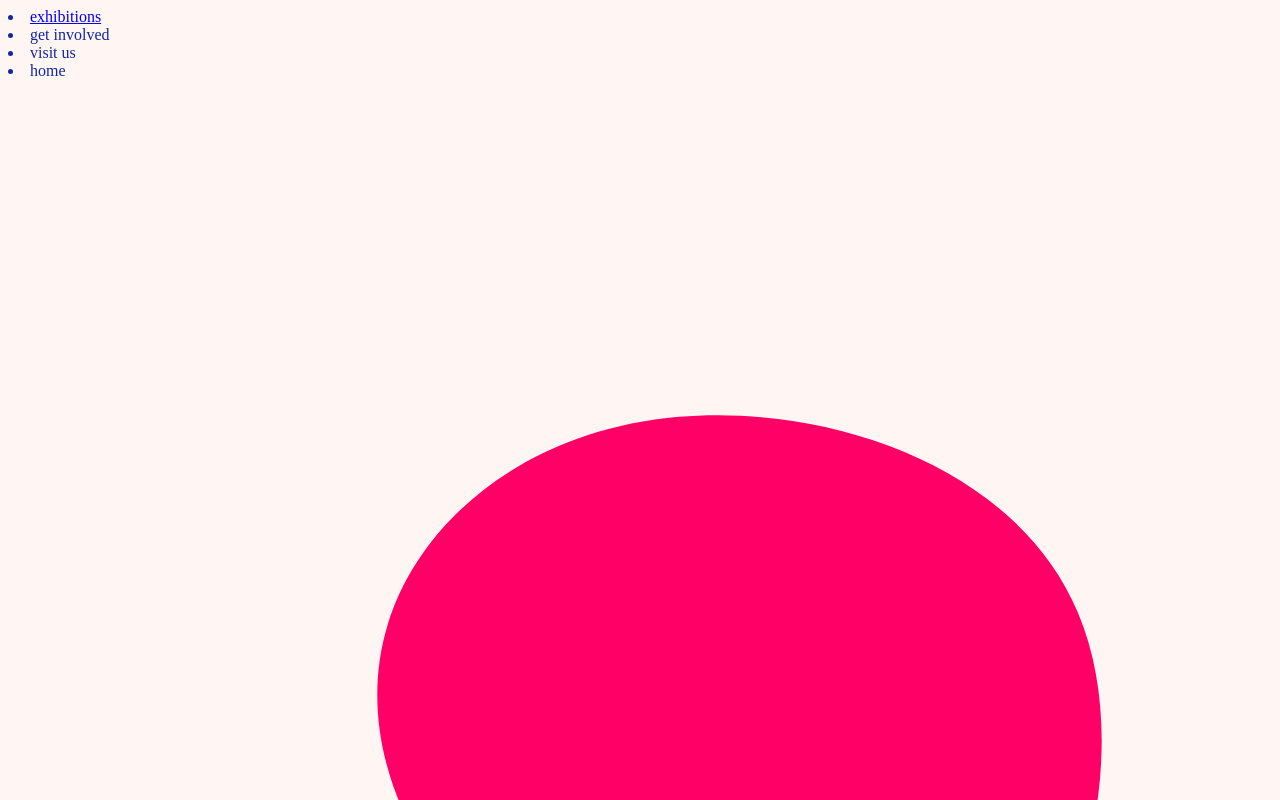
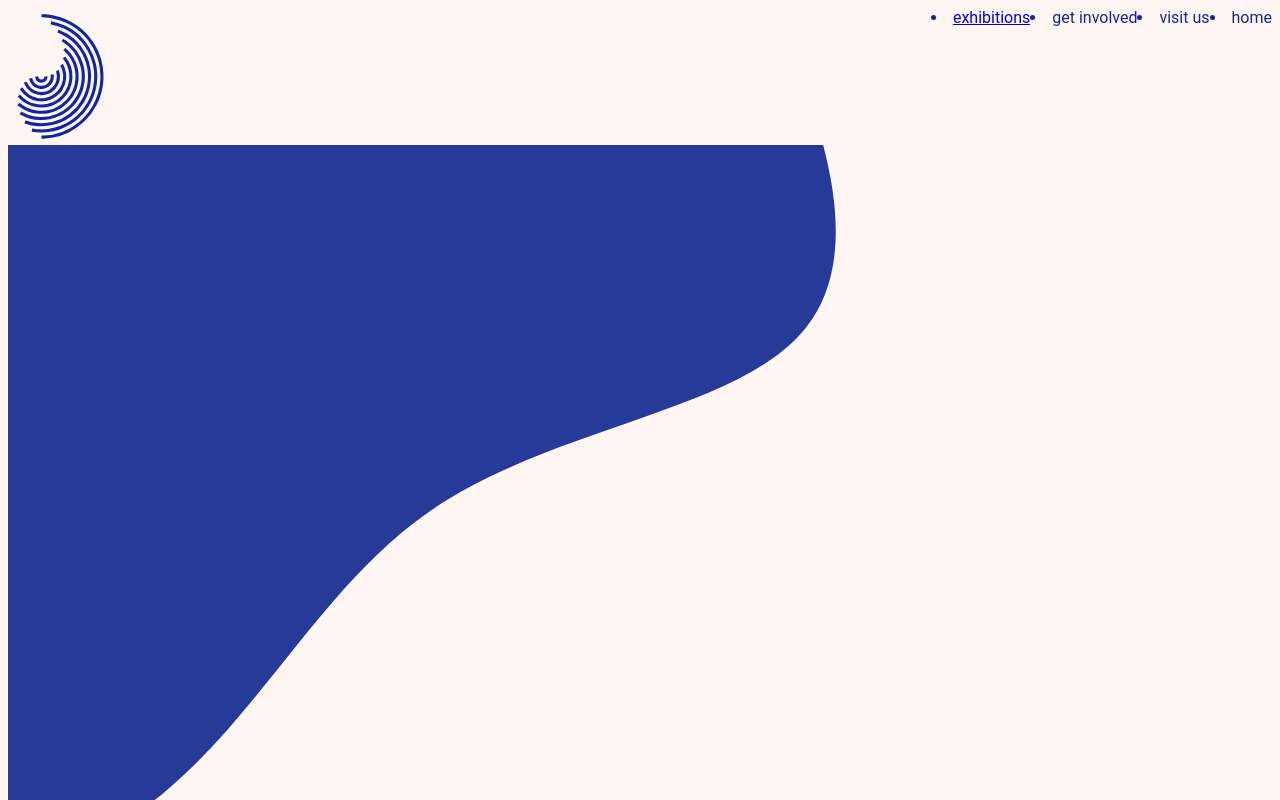
Before and after one commit to NalediF/CSM_semesteroppgave, a plain HTML site: page index.html in a window 1280 px wide. Shown: the top 800 px of the page. Drawn offline with Linux system fonts and the light colour scheme; a web font is replaced by a local one.

Commit message:
updated. index

```diff
--- a/index.html
+++ b/index.html
@@ -11,44 +11,49 @@
 <link href="https://fonts.googleapis.com/css2?family=MuseoModerno:wght@100;200;300;400;500;600;700;800;900&display=swap" rel="stylesheet">
   </head>
   <body>
-    <header>
+    <header class="header_welcome">
+
+        <img src="img/logo.svg" class="logo">
       <nav>
         <li> <a href="exhibitions.html">exhibitions</a></li>
         <li><a href="work.html"></a>get involved</a></li>
         <li><a href="visit.html"></a>visit us</a></li>
         <li><a href="index.html"></a>home</a></li>
       </nav>
-      <img src="img/blob.svg" class="hero_img">
+
+    </header>
+    <section class="hero">
+    <img src="img/hero_blob.svg" class="hero_img">
       <h1>Welcome</h1>
       <p>to the Community Science Museum of Oslo</p>
-    </header>
+    </section>
     <section class="welcome_content">
       <div class="blob_exh_01">
-        <img src="img/blob.svg">
+        <img src="img/blob.svg" alt="blob" class="image_01">
         <h2>Explore the cosmos</h2>
         <p>‘The Sky Above Us’, explores the night sky and what we can see and know about the universe around us. Follow the journey of our solar exploration: from early Arab traders, to Galileo’s telescope, to the latest exploration of the planets in our solar system.
         </p>
       </div>
       <div class="blob_exh_02">
-        <img src="img/blob.svg">
-        <h2>The Origins</h2>
+        <img src="img/blob.svg" alt="blob" class="image">
+       <div class="text"> <h2>The Origins</h2>
         <p> For centuries, philosophers and scientists have wrestled with the question of our origins. Where do we come from and how did we get here?
-        </p>
+        </p></div>
       </div>
       <div class="blob_visit">
-        <img src="img/blob.svg">
+        <img src="img/blob.svg" alt="blob" class="image">
         <h2>The Origins</h2>
         <p> For centuries, philosophers and scientists have wrestled with the question of our origins. Where do we come from and how did we get here?
         </p>
       </div>
       <div class="blob_work">
-        <img src="img/blob.svg">
+        <img src="img/blob.svg" alt="blob" class="image">
         <h2>The Origins</h2>
         <p> For centuries, philosophers and scientists have wrestled with the question of our origins. Where do we come from and how did we get here?
         </p>
       </div>
       <div class="blob_volunteer">
-        <img src="img/blob.svg">
+        <img src="img/blob.svg" alt="blob" class="image">
         <h2>The Origins</h2>
         <p> For centuries, philosophers and scientists have wrestled with the question of our origins. Where do we come from and how did we get here?
         </p>
--- a/stylesheet.css
+++ b/stylesheet.css
@@ -1,9 +1,45 @@
 body {
   color: #1027a5;
   background-color: #fff6f3;
+  font-family: "roboto", "helvetica", sans-serif;
 }
 
 h1,
 h2 {
   font-family: "MuseoModerno", "Helvetica";
 }
+h1 {
+  font-size: 9em;
+}
+
+p {
+  font-weight: 60;
+  font-size: 2em;
+}
+
+header {
+  display: flex;
+  justify-content: space-between;
+}
+
+nav {
+  display: flex;
+  justify-content: space-between;
+}
+
+.logo {
+  width: 100px;
+}
+
+.hero {
+  /*
+  position: absolute;
+  left: 0px;
+  top: 0px;
+  z-index: -1;
+  width: 1300px;*/
+}
+
+.blob_exh_01 {
+  background-color: pink;
+}
```
Also changed, not shown: img/hero_blob.svg (added), img/logo.svg (added), 1 other file.
